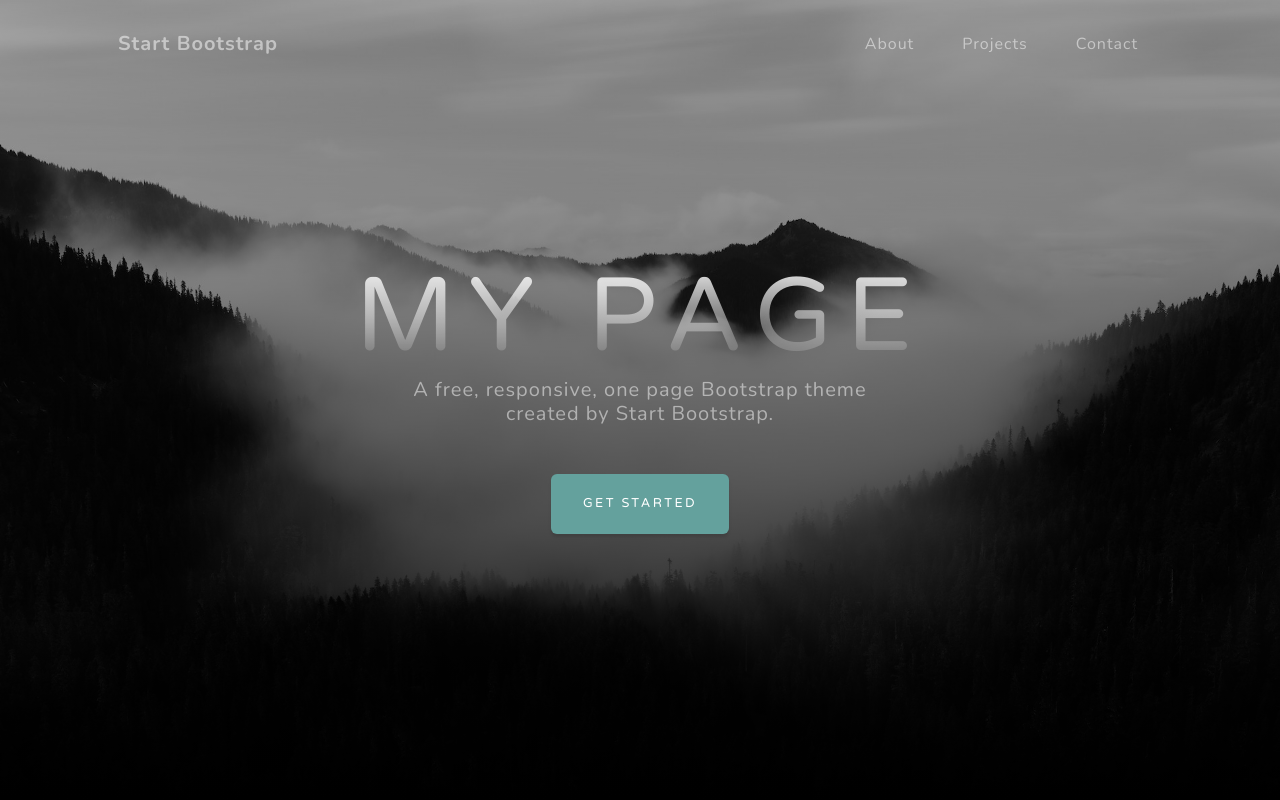
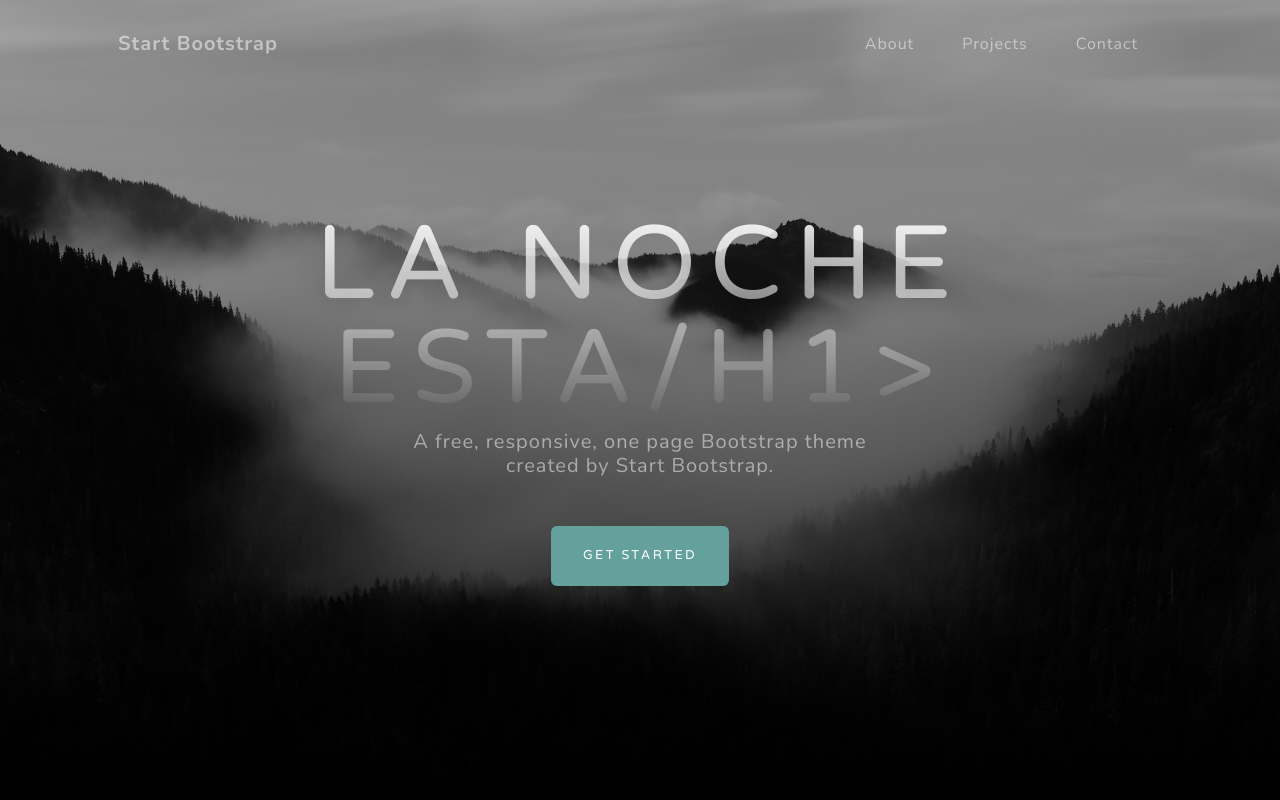
Before and after one commit to Jam35B/LandingPage, a plain HTML site: page index.html in a window 1280 px wide. Shown: the top 800 px of the page. Drawn offline with nearby package versions, Linux system fonts and the light colour scheme.

Commit message:
cambio del h1

```diff
--- a/index.html
+++ b/index.html
@@ -38,7 +38,7 @@
             <div class="container px-4 px-lg-5 d-flex h-100 align-items-center justify-content-center">
                 <div class="d-flex justify-content-center">
                     <div class="text-center">
-                        <h1 class="mx-auto my-0 text-uppercase">my page</h1>
+                        <h1 class="mx-auto my-0 text-uppercase">La Noche esta/h1>
                         <h2 class="text-white-50 mx-auto mt-2 mb-5">A free, responsive, one page Bootstrap theme created by Start Bootstrap.</h2>
                         <a class="btn btn-primary" href="#about">Get Started</a>
                     </div>
```
